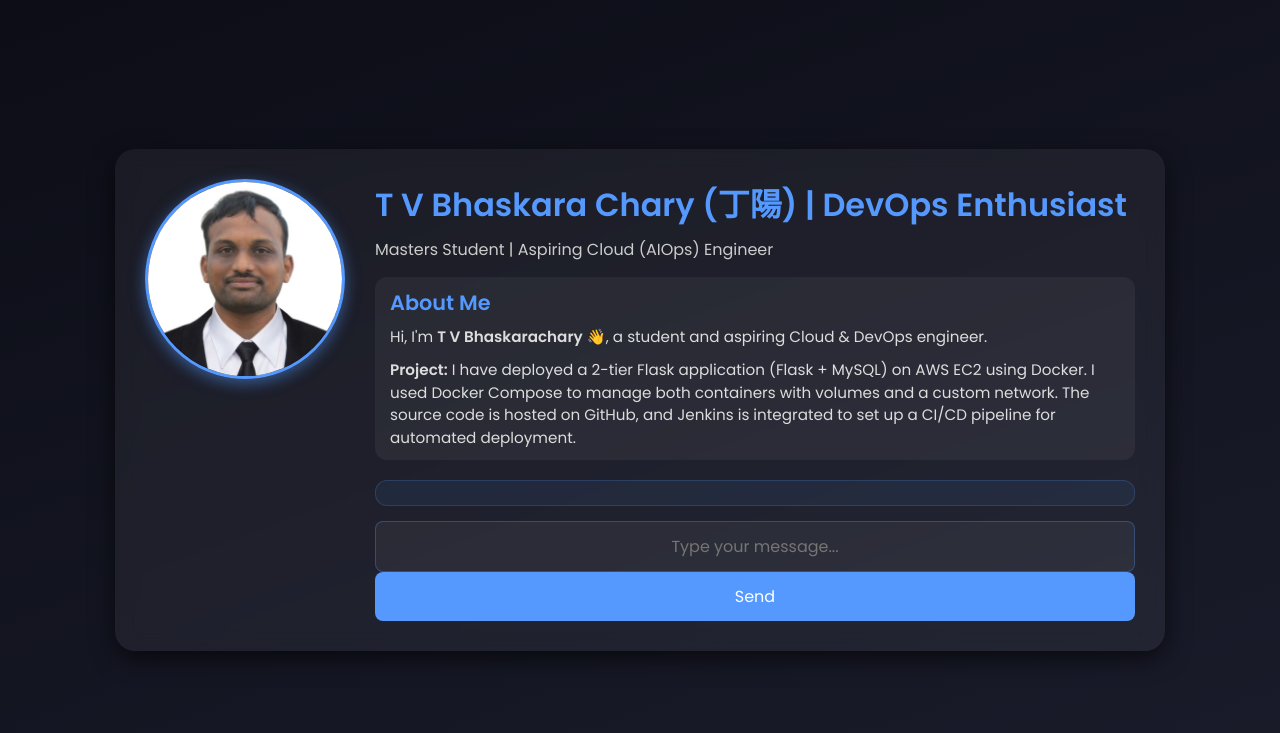
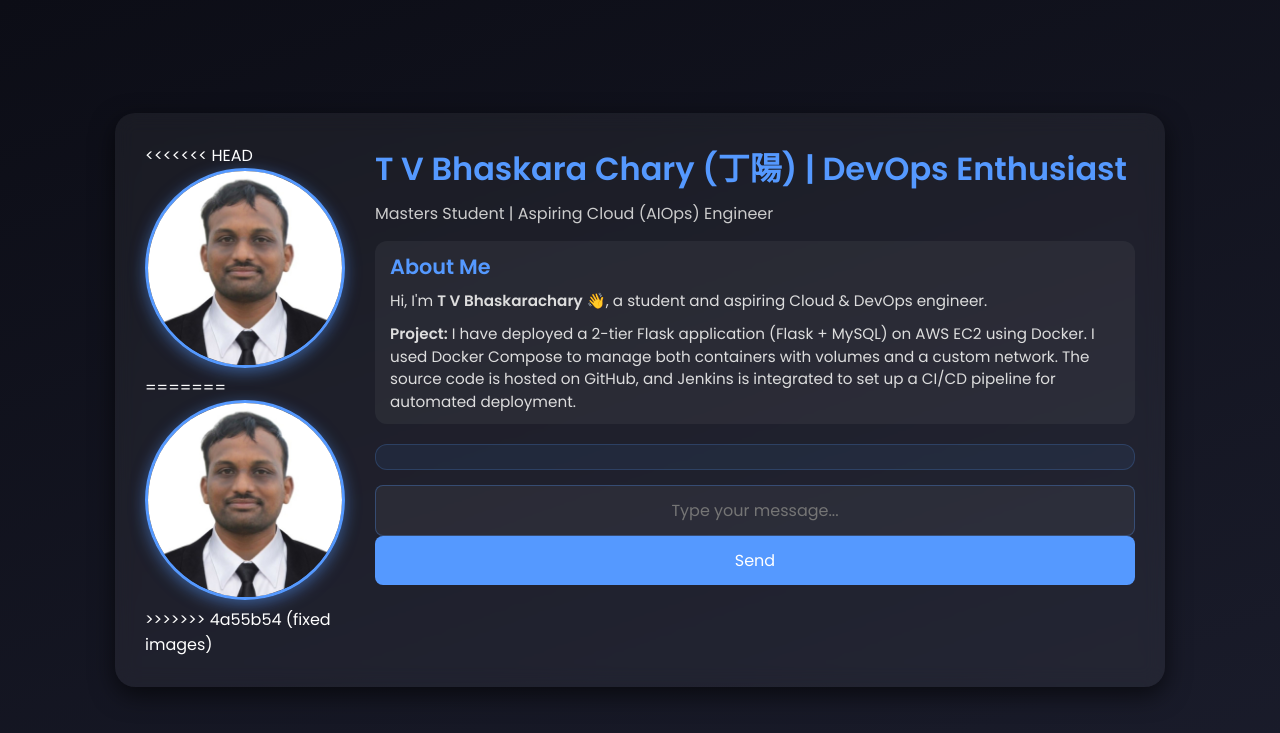
Before and after one commit to tvbchary-ms/DevOps-Project-1-Two-Tier-Flask-App, a Flask app: page / in a window 1280 px wide. Shown: the top 733 px of the page. Run offline with Flask 3, Linux system fonts and the light colour scheme; data that the repository does not hold is empty; some libraries are stand-ins or nearby versions.

Commit message:
updated pics

```diff
--- a/templates/index.html
+++ b/templates/index.html
@@ -163,7 +163,11 @@
     <div class="container">
         <!-- Profile photo -->
         <div class="profile-photo">
+<<<<<<< HEAD
             <img src="1.jpeg" alt="TVB Chary Photo">
+=======
+            <img src="{{ url_for('static', filename='1.jpeg') }}" alt="TVB Chary Photo">
+>>>>>>> 4a55b54 (fixed images)
         </div>
 
         <!-- Content -->
```
Also changed, not shown: static/1.jpeg (renamed from templates/1.jpeg).
